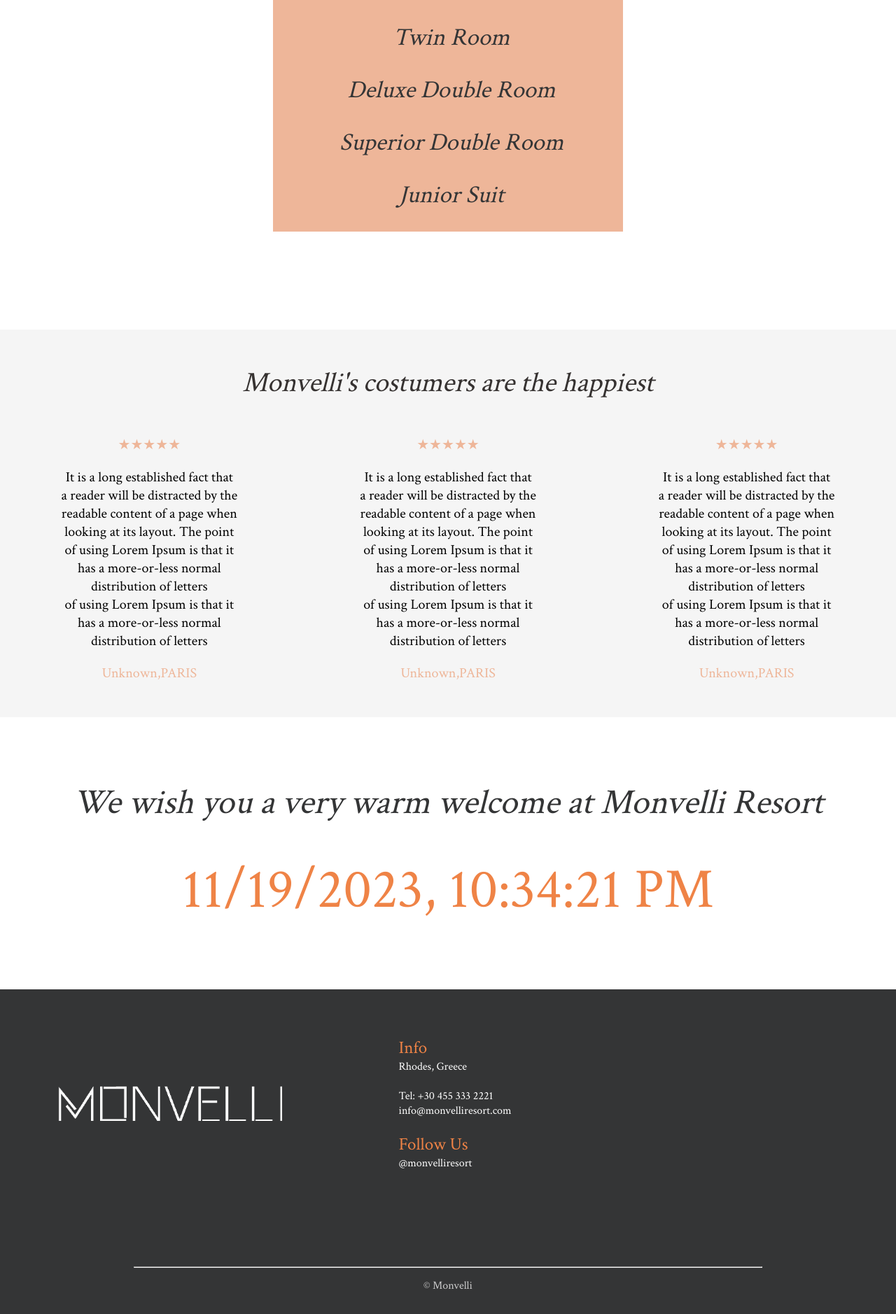
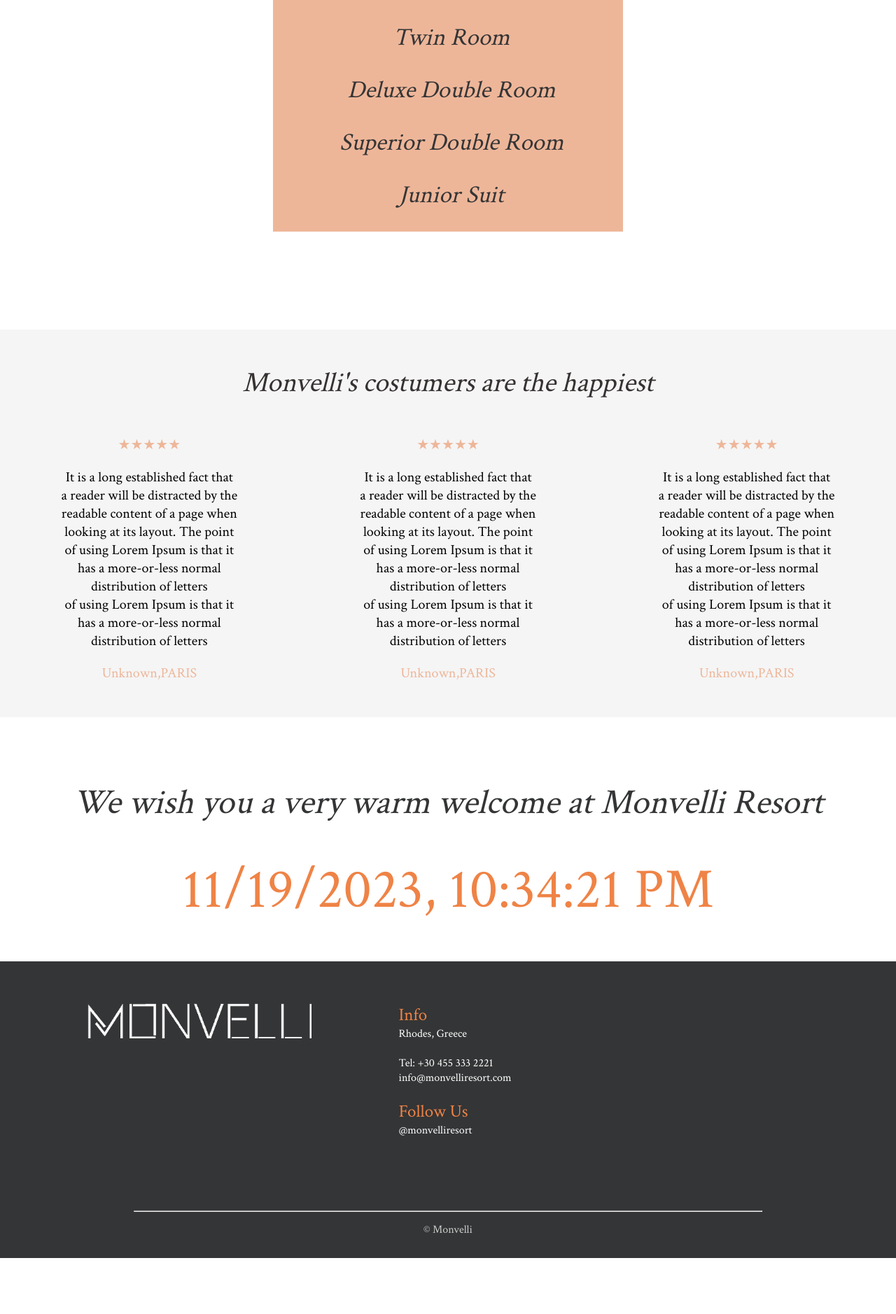
Before and after one commit to LaidaR3/Projekti-WEB, a PHP site: page /index.html in a window 1280 px wide. Shown: the part 4429-6307 px from the top of the page at 70% size. After the commit the page ends 6227 px from the top, so only its background shows below. Run offline with PHP 8.4, Linux system fonts and the light colour scheme; grey boxes are pictures that could not be loaded.

Commit message:
Ndryshim ne CSS - About Us

```diff
--- a/style.css
+++ b/style.css
@@ -760,7 +760,7 @@
     flex-wrap: wrap;
     justify-content: space-around;
 }
-.ratings{
+/* .ratings{
     margin-top: 80px;
     font-size: x-large;
     display: flex;
@@ -783,9 +783,9 @@
     display: flex;
     justify-content: center;
     color: #eeb699;
-}
+} */
 
-.footer{
+/* .footer{
     margin-top: 40px;
     margin-bottom: 40px;
     font-family:'Crimson Text', serif ;
@@ -807,7 +807,7 @@
     display: flex;
     justify-content: right;
     font-size: small;
-}
+} */
 /*ROOMS-ndryshime ne main foto*/
 .header-Rooms{
     display: flex;
```
